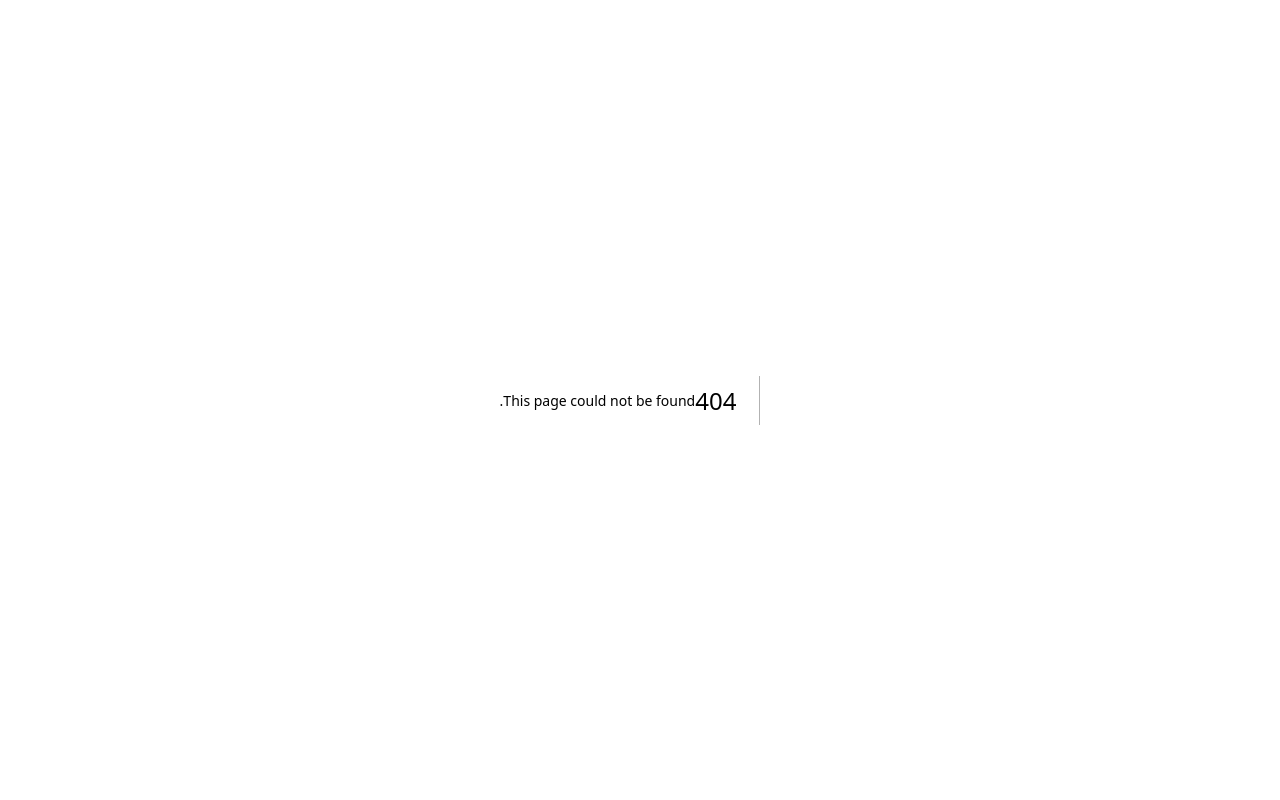
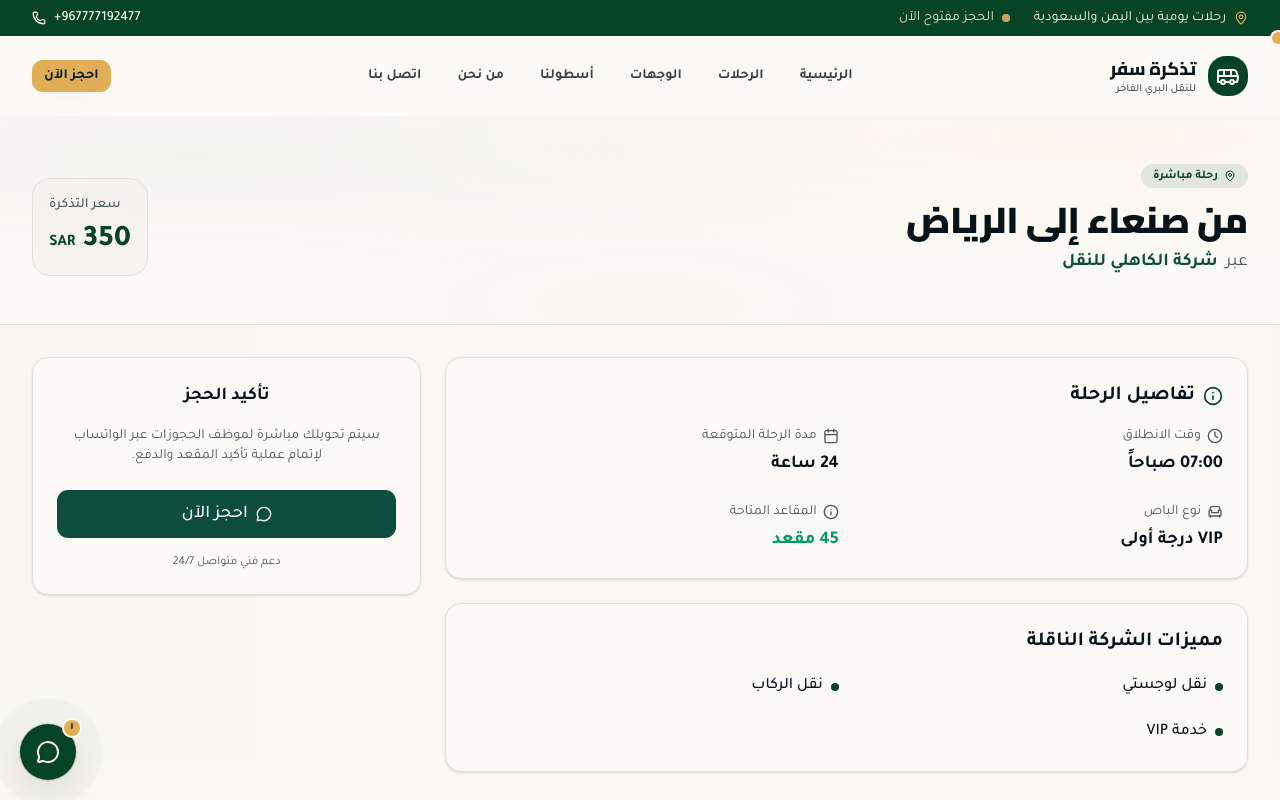
Before and after one commit to khalidAlmuanen/bus, a Next.js app: page /trips/1 in a window 1280 px wide. Before the commit this address had no page. Shown: the top 800 px of the page. Built offline with nearby package versions, Linux system fonts and the light colour scheme.

Commit message:
Feat: Add programmatic SEO pages for individual trips and update sitemap

```diff
--- a/app/sitemap.ts
+++ b/app/sitemap.ts
@@ -1,12 +1,13 @@
 import { MetadataRoute } from 'next'
-import { getCompanies, getCities } from '@/lib/queries'
+import { getCompanies, getCities, getTrips } from '@/lib/queries'
 
 export default async function sitemap(): Promise<MetadataRoute.Sitemap> {
   const baseUrl = 'https://alkohali-bus.com'
 
-  const [companies, cities] = await Promise.all([
+  const [companies, cities, trips] = await Promise.all([
     getCompanies(),
     getCities(),
+    getTrips(),
   ])
 
   const sitemapEntries: MetadataRoute.Sitemap = [
@@ -86,5 +87,15 @@ export default async function sitemap(): Promise<MetadataRoute.Sitemap> {
     })
   })
 
+  // Add all individual trip pages (Programmatic SEO for Long-Tail Keywords)
+  trips.forEach((trip) => {
+    sitemapEntries.push({
+      url: `${baseUrl}/trips/${trip.id}`,
+      lastModified: new Date(),
+      changeFrequency: 'daily',
+      priority: 0.8,
+    })
+  })
+
   return sitemapEntries
 }
--- /dev/null
+++ b/app/trips/[id]/page.tsx
@@ -0,0 +1,206 @@
+import type { Metadata } from "next"
+import { notFound } from "next/navigation"
+import { Calendar, Clock, MapPin, Armchair, Info } from "lucide-react"
+import { SiteHeader } from "@/components/site-header"
+import { SiteFooter } from "@/components/site-footer"
+import { WhatsAppFloat } from "@/components/whatsapp-float"
+import { BookNowButton } from "@/components/book-now-button"
+import { getSettings, getTrips, getCompanyById, getCities } from "@/lib/queries"
+
+export const revalidate = 60
+
+export async function generateStaticParams() {
+  const trips = await getTrips()
+  return trips.map((trip) => ({
+    id: trip.id,
+  }))
+}
+
+export async function generateMetadata({
+  params,
+}: {
+  params: Promise<{ id: string }>
+}): Promise<Metadata> {
+  const { id } = await params
+  const trips = await getTrips()
+  const trip = trips.find((t) => t.id === id)
+
+  if (!trip) return { title: "رحلة غير موجودة" }
+
+  const company = await getCompanyById(trip.company_id)
+
+  const title = `حجز باص ${company?.short_name || ''} من ${trip.from_city} إلى ${trip.to_city} | ${trip.bus_type}`
+  const description = `تفاصيل رحلة النقل البري عبر شركة ${company?.name || ''} من ${trip.from_city} إلى ${trip.to_city}. السعر: ${trip.price} ${trip.currency}، نوع الباص: ${trip.bus_type}. احجز تذكرتك الآن.`
+
+  return {
+    title,
+    description,
+    alternates: { canonical: `/trips/${trip.id}` },
+    openGraph: {
+      title,
+      description,
+      type: "website",
+    },
+    twitter: {
+      title,
+      description,
+      card: "summary_large_image",
+    }
+  }
+}
+
+export default async function TripDetailsPage({
+  params,
+}: {
+  params: Promise<{ id: string }>
+}) {
+  const { id } = await params
+
+  const [settings, trips, cities] = await Promise.all([
+    getSettings(),
+    getTrips(),
+    getCities(),
+  ])
+
+  const trip = trips.find((t) => t.id === id)
+
+  if (!trip) {
+    notFound()
+  }
+
+  const company = await getCompanyById(trip.company_id)
+  if (!company) notFound()
+
+  // SEO Rich Snippets specifically for this trip
+  const tripJsonLd = {
+    "@context": "https://schema.org",
+    "@type": "Product",
+    name: `تذكرة باص ${company.short_name} من ${trip.from_city} إلى ${trip.to_city}`,
+    description: `رحلة برية ${trip.bus_type} مع شركة ${company.name}`,
+    brand: {
+      "@type": "Brand",
+      name: company.name
+    },
+    offers: {
+      "@type": "Offer",
+      price: trip.price,
+      priceCurrency: trip.currency,
+      availability: trip.seats_available > 0 ? "https://schema.org/InStock" : "https://schema.org/SoldOut",
+      url: `https://alkohali-bus.com/trips/${trip.id}`
+    }
+  }
+
+  return (
+    <>
+      <SiteHeader settings={settings} />
+      <main className="min-h-screen bg-muted/30">
+        <script
+          type="application/ld+json"
+          dangerouslySetInnerHTML={{ __html: JSON.stringify(tripJsonLd) }}
+        />
+
+        {/* Dynamic Trip Header */}
+        <section className="relative overflow-hidden bg-background py-12 border-b border-border">
+          <div className="absolute inset-0 bg-mesh opacity-20" aria-hidden />
+          <div className="container-wide relative">
+            <div className="flex flex-col md:flex-row md:items-end justify-between gap-6">
+              <div>
+                <span className="inline-flex items-center gap-1.5 rounded-full bg-primary/10 text-primary px-3 py-1 text-xs font-bold mb-3">
+                  <MapPin className="h-3 w-3" />
+                  رحلة مباشرة
+                </span>
+                <h1 className="font-display text-3xl md:text-4xl font-black text-foreground mb-2">
+                  من {trip.from_city} إلى {trip.to_city}
+                </h1>
+                <p className="text-muted-foreground text-lg flex items-center gap-2">
+                  عبر <span className="font-bold text-foreground" style={{ color: company.color }}>{company.name}</span>
+                </p>
+              </div>
+              <div className="flex flex-col md:items-end gap-2 bg-muted/50 p-4 rounded-xl border border-border">
+                <span className="text-sm text-muted-foreground font-medium">سعر التذكرة</span>
+                <div className="text-3xl font-black text-primary">
+                  {trip.price} <span className="text-base font-bold">{trip.currency}</span>
+                </div>
+              </div>
+            </div>
+          </div>
+        </section>
+
+        {/* Trip Details */}
+        <section className="py-8">
+          <div className="container-wide max-w-4xl mx-auto">
+            <div className="grid grid-cols-1 md:grid-cols-3 gap-6">
+              {/* Main Info */}
+              <div className="md:col-span-2 space-y-6">
+                <div className="bg-background rounded-2xl border border-border p-6 shadow-sm">
+                  <h2 className="text-xl font-bold mb-4 flex items-center gap-2">
+                    <Info className="h-5 w-5 text-primary" />
+                    تفاصيل الرحلة
+                  </h2>
+                  <div className="grid grid-cols-2 gap-y-6 gap-x-4">
+                    <div>
+                      <span className="text-sm text-muted-foreground flex items-center gap-1.5 mb-1">
+                        <Clock className="h-4 w-4" /> وقت الانطلاق
+                      </span>
+                      <p className="font-bold text-lg">{trip.departure_time}</p>
+                    </div>
+                    <div>
+                      <span className="text-sm text-muted-foreground flex items-center gap-1.5 mb-1">
+                        <Calendar className="h-4 w-4" /> مدة الرحلة المتوقعة
+                      </span>
+                      <p className="font-bold text-lg">{trip.duration}</p>
+                    </div>
+                    <div>
+                      <span className="text-sm text-muted-foreground flex items-center gap-1.5 mb-1">
+                        <Armchair className="h-4 w-4" /> نوع الباص
+                      </span>
+                      <p className="font-bold text-lg">{trip.bus_type}</p>
+                    </div>
+                    <div>
+                      <span className="text-sm text-muted-foreground flex items-center gap-1.5 mb-1">
+                        <Info className="h-4 w-4" /> المقاعد المتاحة
+                      </span>
+                      <p className="font-bold text-lg text-emerald-600">{trip.seats_available} مقعد</p>
+                    </div>
+                  </div>
+                </div>
+
+                <div className="bg-background rounded-2xl border border-border p-6 shadow-sm">
+                  <h2 className="text-xl font-bold mb-4">مميزات الشركة الناقلة</h2>
+                  <div className="grid grid-cols-1 sm:grid-cols-2 gap-4">
+                    {company.features.map((feature, i) => (
+                      <div key={i} className="flex items-center gap-2">
+                        <div className="h-2 w-2 rounded-full bg-primary" />
+                        <span className="font-medium">{feature}</span>
+                      </div>
+                    ))}
+                  </div>
+                </div>
+              </div>
+
+              {/* Booking Sidebar */}
+              <div className="md:col-span-1">
+                <div className="bg-background rounded-2xl border border-border p-6 shadow-sm sticky top-24">
+                  <h3 className="text-lg font-bold mb-4 text-center">تأكيد الحجز</h3>
+                  <p className="text-sm text-muted-foreground text-center mb-6">
+                    سيتم تحويلك مباشرة لموظف الحجوزات عبر الواتساب لإتمام عملية تأكيد المقعد والدفع.
+                  </p>
+                  <BookNowButton
+                    trip={trip}
+                    company={company}
+                    className="w-full text-lg py-6"
+                  />
+                  <div className="mt-4 text-center text-xs text-muted-foreground">
+                    <p>دعم فني متواصل 24/7</p>
+                  </div>
+                </div>
+              </div>
+            </div>
+          </div>
+        </section>
+      </main>
+      <SiteFooter settings={settings} cities={cities} featuredTrips={trips} />
+      <WhatsAppFloat settings={settings} />
+    </>
+  )
+}
```
